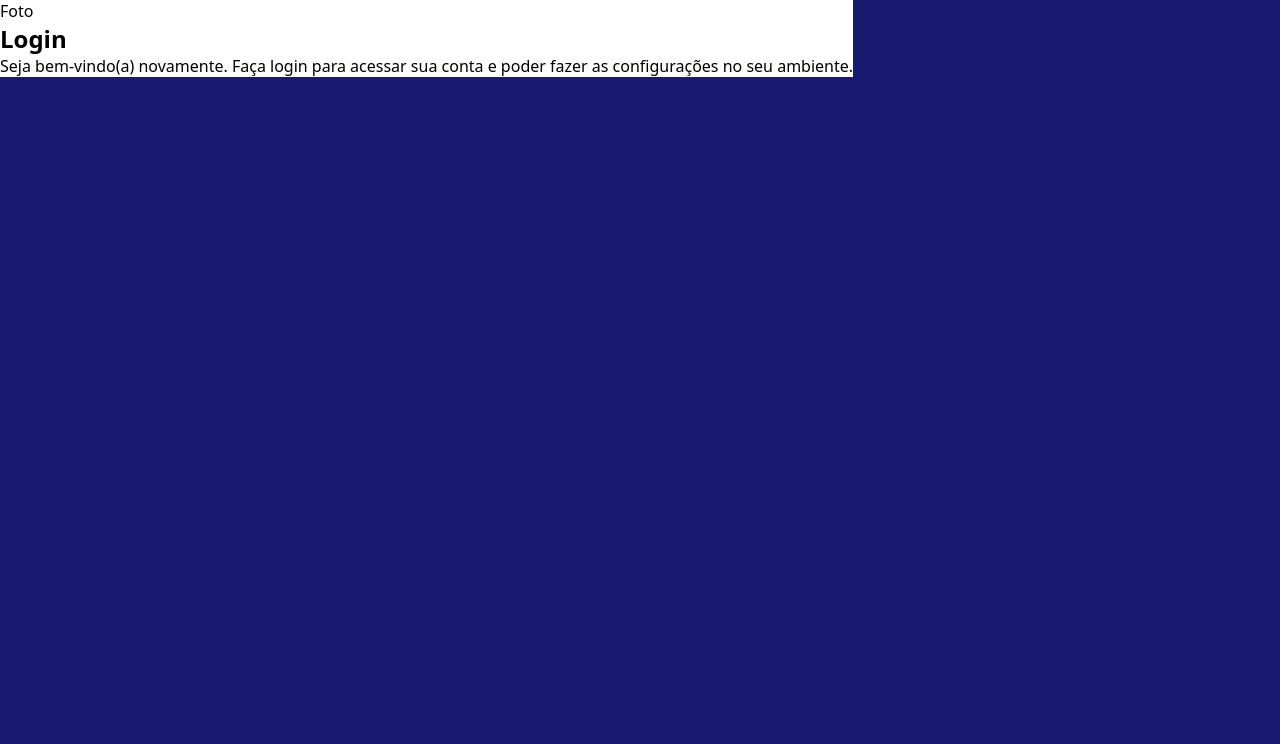
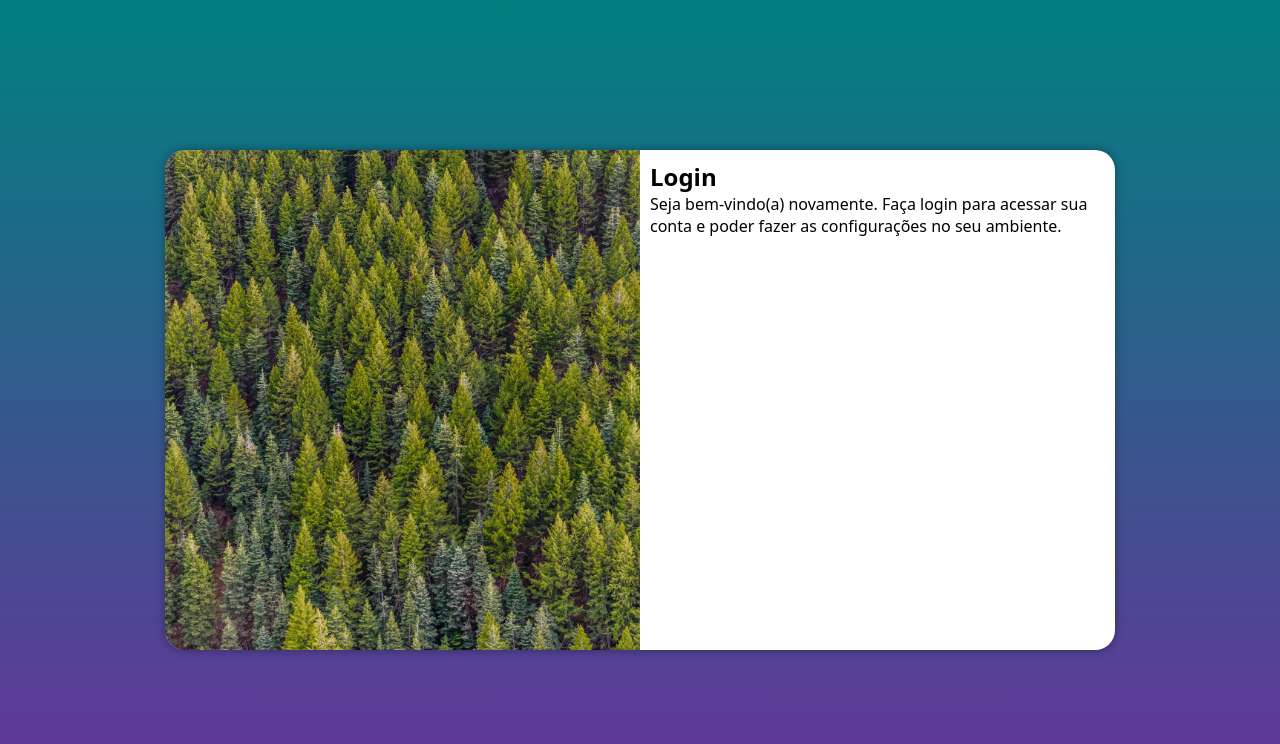
Before and after one commit to leoco3030/projeto-login, a plain HTML site: page index.html in a window 1280 px wide. Drawn offline with Linux system fonts and the light colour scheme.

Commit message:
media-query para outras telas

```diff
--- /dev/null
+++ b/estilos/media-query.css
@@ -0,0 +1,42 @@
+@media screen and (min-width: 768px) and (max-width: 992px) {
+
+    body {
+        background-image: linear-gradient(to top, rebeccapurple, teal);
+   }
+
+    section#login {
+        width: 80vw;
+    }
+
+    section#login > div#imagem {
+        float: left;
+        width: 30%;
+        height: 100%;
+    }
+
+    section#login > div#formulario {
+        float: right;
+        width: 70%;
+    }
+}
+
+@media screen and (min-width: 992px) {
+    body {
+        background-image: linear-gradient(to top, rebeccapurple, teal);
+   }
+
+    section#login {
+        width: 950px;
+    }
+
+    section#login > div#imagem {
+        float: left;
+        width: 50%;
+        height: 100%;
+    }
+
+    section#login > div#formulario {
+        float: right;
+        width: 50%;
+    }
+}
--- a/estilos/style.css
+++ b/estilos/style.css
@@ -12,7 +12,7 @@
 }
 
 body, html {
-    background-color: midnightblue;
+    background-color:rebeccapurple;
     height: 100vh;
     width: 100vw;
 }
@@ -24,6 +24,32 @@ main {
 }
 
 section#login {
+    position: absolute;
+    top: 50%;
+    left: 50%;
+    transform: translate(-50%, -50%);
+    overflow: hidden;
+
     background-color: white;
-    position: absolute;
+    width: 250px;
+    height: 500px;
+    border-radius: 20px;
+    box-shadow: 0px 0px 10px rgba(0, 0, 0, 0.356);
+
+    transition: width 0.4s, height 0.4s;
+    transition-timing-function: ease;
 }
+
+section#login > div#imagem {
+    display: block;
+    background: rebeccapurple url(../imagens/forest.jpg) no-repeat;
+    background-size: cover;
+    background-position: left bottom;
+
+    height: 200px;
+}
+
+section#login > div#formulario {
+    display: block;
+    padding: 10px;
+}
--- a/index.html
+++ b/index.html
@@ -5,12 +5,13 @@
     <meta name="viewport" content="width=device-width, initial-scale=1.0">
     <title>Projeto Login</title>
     <link rel="stylesheet" href="estilos/style.css">
+    <link rel="stylesheet" href="estilos/media-query.css">
 </head>
 <body>
     <main>
         <section id="login">
             <div id="imagem">
-                Foto
+                <!-- Aqui vai a imagem nas CSS -->
             </div>
             <div id="formulario">
                 <h1>Login</h1>
```
